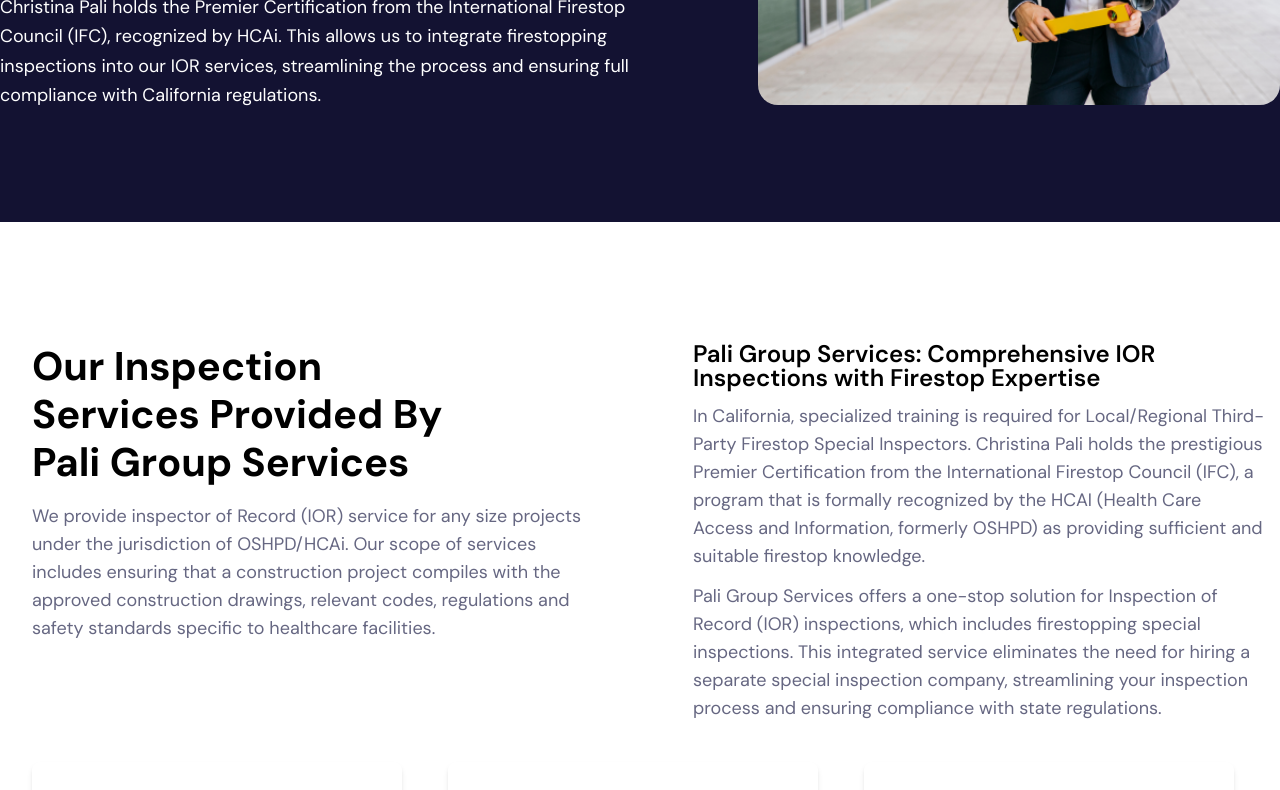
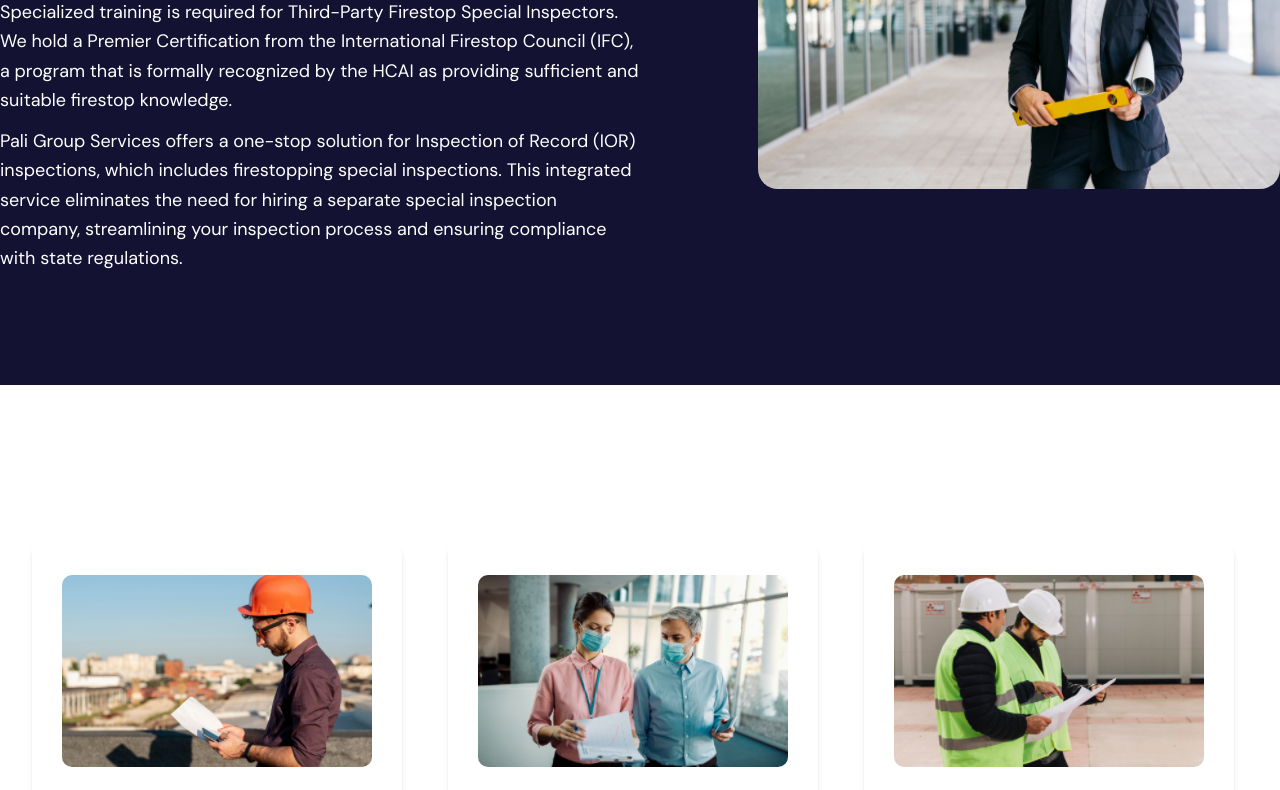
Before and after one commit to SMTech24-official/Pali_Group_Service_LLC, a React (Vite) app: page / in a window 1280 px wide. Shown: the part 1420-2210 px from the top of the page. Built offline with nearby package versions, Linux system fonts and the light colour scheme.

Commit message:
some issue fixed

```diff
--- a/src/components/Banner.jsx
+++ b/src/components/Banner.jsx
@@ -47,7 +47,7 @@
               viewport={{ once: false, amount: 0.2 }}
               transition={{ duration: 0.8, delay: 0.3 }}
             >
-              Comprehensive IOR Solutions <br /> for Any Size Project
+              Comprehensive IOR Solutions <br /> for <span className="text-[40px]">Any Size</span> Projects
             </motion.h1>
             <motion.p
               className="text-[#262626] mb-8 mt-4"
--- a/src/components/Dedicate.jsx
+++ b/src/components/Dedicate.jsx
@@ -19,12 +19,18 @@
           <h1 className="text-[24px] font-semibold text-white mb-3 text-center md:text-start">
             Specialized Firestopping Expertise
           </h1>
+          <p className="text-white text-sm md:text-[18px] leading-relaxed mb-3 text-center md:text-start">
+            Specialized training is required for Third-Party Firestop Special
+            Inspectors. We hold a Premier Certification from the International
+            Firestop Council (IFC), a program that is formally recognized by the
+            HCAI as providing sufficient and suitable firestop knowledge.
+          </p>
           <p className="text-white text-sm md:text-[18px] leading-relaxed mb-8 text-center md:text-start">
-            Christina Pali holds the Premier Certification from the
-            International Firestop Council (IFC), recognized by HCAi. This
-            allows us to integrate firestopping inspections into our IOR
-            services, streamlining the process and ensuring full compliance with
-            California regulations.
+            Pali Group Services offers a one-stop solution for Inspection of
+            Record (IOR) inspections, which includes firestopping special
+            inspections. This integrated service eliminates the need for hiring
+            a separate special inspection company, streamlining your inspection
+            process and ensuring compliance with state regulations.
           </p>
         </div>
 
--- a/src/components/Service.jsx
+++ b/src/components/Service.jsx
@@ -34,7 +34,7 @@
         className="flex flex-col lg:flex-row justify-between gap-8 lg:gap-0"
         variants={itemVariants}
       >
-        <div className="w-full lg:w-[453px] text-center md:text-start">
+        {/* <div className="w-full lg:w-[453px] text-center md:text-start">
 
           <h2 className="text-3xl leading-[30px] md:text-[40px] font-bold mb-2 md:mb-4 md:leading-[48px] text-center lg:text-left">
             Our Inspection Services Provided By Pali Group Services
@@ -67,7 +67,7 @@
             a separate special inspection company, streamlining your inspection
             process and ensuring compliance with state regulations.
           </p>
-        </div>
+        </div> */}
       </motion.div>
 
       {/* Services Section */}
```
